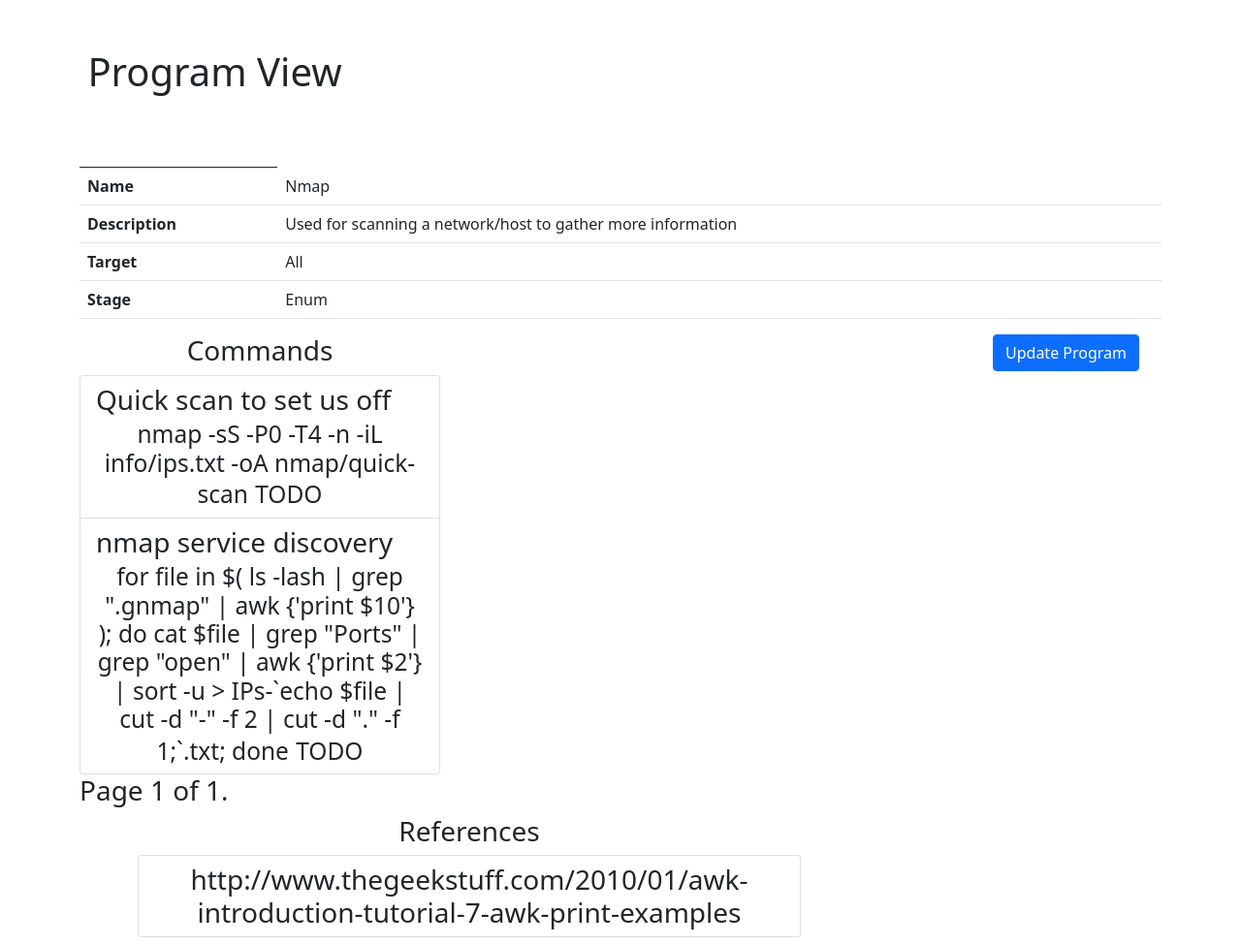
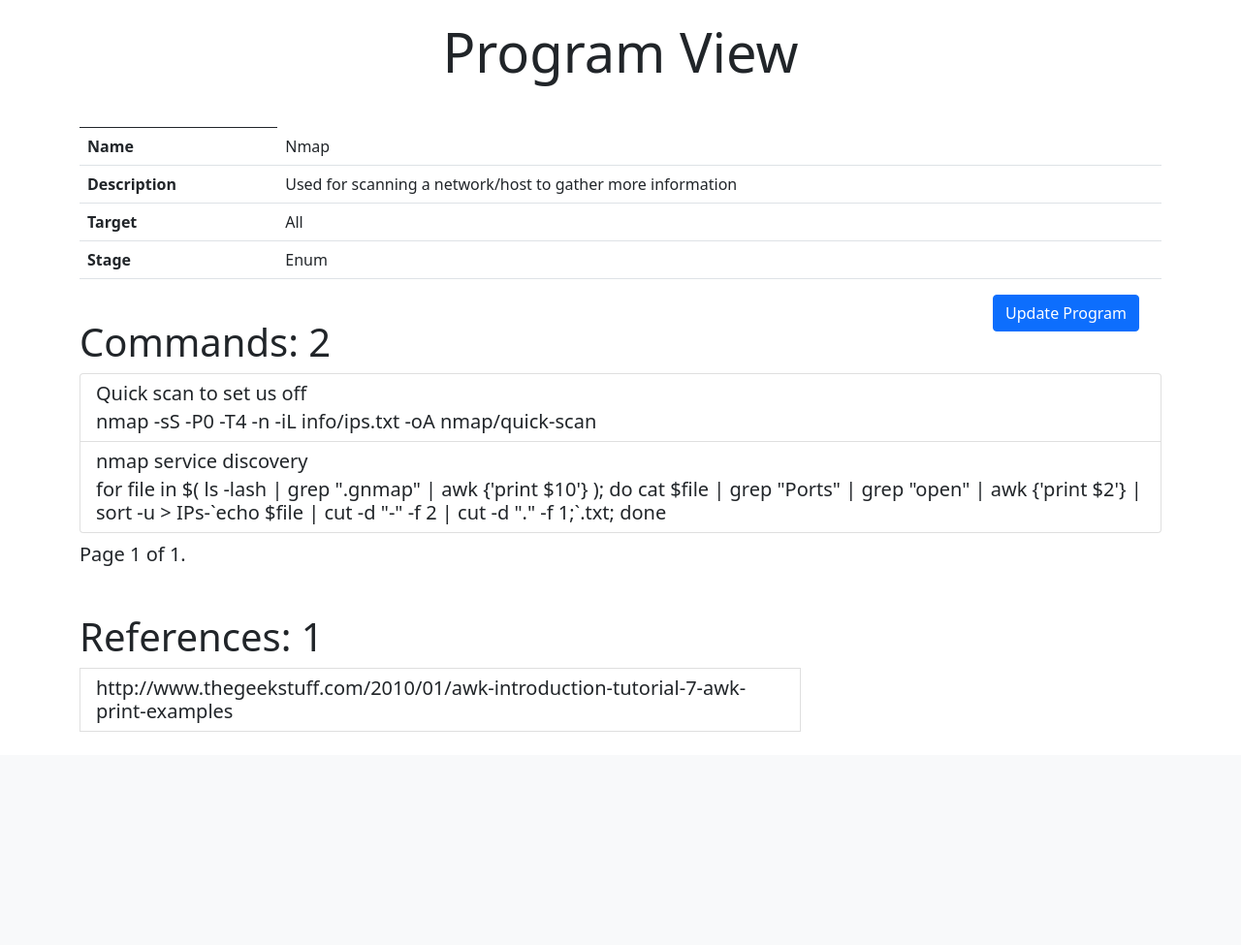
Before and after one commit to jackfreeloader74/hackz, a Django app: page /exploit_app/program/1/ in a window 1280 px wide. Shown: the part 70-1045 px from the top of the page at 97% size. After the commit the page ends 825 px from the top, so only its background shows below. Run offline with Django 3.2, Linux system fonts and the light colour scheme; data comes from the database, SQL or seed files in the repository; some libraries are stand-ins or nearby versions.

Commit message:
Fixed all pages to use bootstrap 5 and made them look nicer

```diff
--- a/exploit_app/templates/exploit_app/program.html
+++ b/exploit_app/templates/exploit_app/program.html
@@ -3,14 +3,13 @@
 {% block title %}Exploit Discovery - Program: {{ program.name }}{% endblock %}
 
 {% block content %}
- <div class="container" style="padding-top: 50px;">
+ <div class="container" style="padding-top: 20px;">
   {% if program %}
    <div class="text-center">
+      <h1 class="display-4">Program View</h1>
+  </div>
 
-     <div class="col-lg-3">
-       <h1>Program View</h1>
-    </div>
-     <div style="padding-top: 50px">
+     <div style="padding-top: 20px">
         <table class="table">
           <thead class="thead-dark">
             <tr>
@@ -41,27 +40,24 @@
           <button class="btn btn-primary" type="submit">Update Program</button>
         <div>
       </div>
+  </div>
 
 
-  </div>
-
-    <row style="padding-top: 15px">
-      <div class="col-lg-4">
-          <h3>Commands<h3>
+      <div class="col-lg-12" style="padding-top: 25px">
+          <h3 class="display-4" style="font-size: 40px">Commands: {{ command_list|length }}<h3>
             <div class="list-group">
               {% for command in page_obj %}
-               <a href="#" class="list-group-item list-group-item-action flex-column align-items-start">
-                <div class="d-flex w-100 justify-content-between">
-                  <h3 class="mb-1">{{ command.description }}</h3>
-                  <!-- <small>{{ command.id }}</small> -->
+               <a href="/exploit_app/command/{{ command.id }}" class="list-group-item list-group-item-action flex-column align-items-start" target="_blank">
+                <div class="d-flex w-100 justify-content-between" style="padding-bottom: 5px">
+                  <h3 class="mb-0" style="font-size: 20px">{{ command.description }}</h3>
                 </div>
-                <small class="mb-1">{{ command.name }}</small>
-                <small>TODO</small>
+                <small class="lead">{{ command.name }}</small>
+
               </a>
              {% endfor %}
            </div>
 
-           <div class="pagination">
+           <div class="pagination" style="padding-top: 10px">
             <span class="step-links">
                 {% if page_obj.has_previous %}
                     <a href="?page=1">&laquo; first</a>
@@ -69,7 +65,7 @@
                 {% endif %}
 
                 <span class="current">
-                    Page {{ page_obj.number }} of {{ page_obj.paginator.num_pages }}.
+                    <p class="lead" >Page {{ page_obj.number }} of {{ page_obj.paginator.num_pages }}.</p>
                 </span>
 
                 {% if page_obj.has_next %}
@@ -78,20 +74,17 @@
                 {% endif %}
             </span>
         </div>
-
     </div>
 
 
-      <div class="col-lg-8" style="padding-left: 60px;">
-          <h3>References<h3>
+    <div class="col-lg-8" style="padding-top: 25px;">
+        <h3 class="display-4" style="font-size: 40px">References: {{ references|length}}<h3>
           <div class="list-group">
             {% for reference in references %}
-
-                 <a href="{{ reference.name }}\" class="list-group-item list-group-item-action" target="_blank">{{ reference.name }}</a>
+               <p class="lead"><a href="{{ reference.name }}\" class="list-group-item list-group-item-action" target="_blank">{{ reference.name }}</a></p>
            {% endfor %}
          </div>
     </div>
-    </row>
 
 
 
@@ -100,5 +93,6 @@
   {% endif %}
 
   </div>
+</div>
 
 {% endblock %}
--- a/exploit_app/urls.py
+++ b/exploit_app/urls.py
@@ -10,6 +10,7 @@
     path('command/<int:command_id>/', views.command_view, name='command_view'),
     path('program/<int:program_id>/', views.program_view, name='program_view'),
     path('performCommandSearch/', views.perform_command_search, name='perform_command_search'),
+    path('performProgramSearch/', views.perform_program_search, name='perform_program_search'),
 
     ## autocomplete
     path('targetAutocomplete/', views.target_autocomplete, name="target_autocomplete"),
--- a/exploit_app/views.py
+++ b/exploit_app/views.py
@@ -84,29 +84,53 @@
     return HttpResponse("Hello World!")
 
 
+
+
 def perform_program_search(request):
     target = request.GET.get('target', 'default_if_not_found_value')
+    tag_name = request.GET.get('tag', 'default_if_not_found_value')
+    stage_name = request.GET.get('stage', 'default_if_not_found_value')
 
+    try:
+        stage = Stage.objects.get(name=stage_name)
+    except:
+        stage = None
+
+    program_list = Program.objects.all()
+
+    filters = []
 
     ## Target
     if target:
-        command_list = command_list.filter(program__target=target)
+        program_list = program_list.filter(target=target)
         target_filter = Filter("Target", target)
         filters.append(target_filter)
 
-
     if tag_name:
-        tag = Tag.objects.get(name=tag_name)
-        command_list = command_list.filter(tags__name=tag_name)
-        tag_filter = Filter("Tag", tag.name)
+        program_list = Program.objects.filter(Q(description__contains=tag_name) | Q(name__contains=tag_name))
+        tag_filter = Filter("Tag", tag_name)
         filters.append(tag_filter)
 
-    command_list = Command.objects.all()
-    if tag_name:
-        tag = Tag.objects.get(name=tag_name)
-        command_list = command_list.filter(tags__name=tag_name)
-        tag_filter = Filter("Tag", tag.name)
+    if stage:
+        program_list = program_list.filter(tags__name=tag_name)
+        tag_filter = Filter("Stage", stage.name)
         filters.append(tag_filter)
+
+    paginate_by = 2
+    paginator = Paginator(program_list, 10)
+    page_number = request.GET.get('page')
+    page_obj = paginator.get_page(page_number)
+
+    results = len(program_list)
+    context = {
+                'program_list' : program_list,
+                'page_obj' : page_obj,
+                'results' : results
+            }
+
+    return render(request, 'exploit_app/program_search_results.html', context)
+
+
 
 # Search programmes by:
 # Name, target, stage
@@ -141,13 +165,6 @@
 
 
 
-
-
-
-
-
-
-
 ################## AUTO COMPLETE VIEWS #######################
 def tag_autocomplete(request):
 
```
Also changed, not shown: exploit_app/templates/exploit_app/command.html (+15 -17 lines), exploit_app/templates/exploit_app/program_search_results.html (added, +56 -0 lines), exploit_app/templates/exploit_app/search.html (+11 -7 lines). Lines whose indentation alone changed are shown as unchanged.
